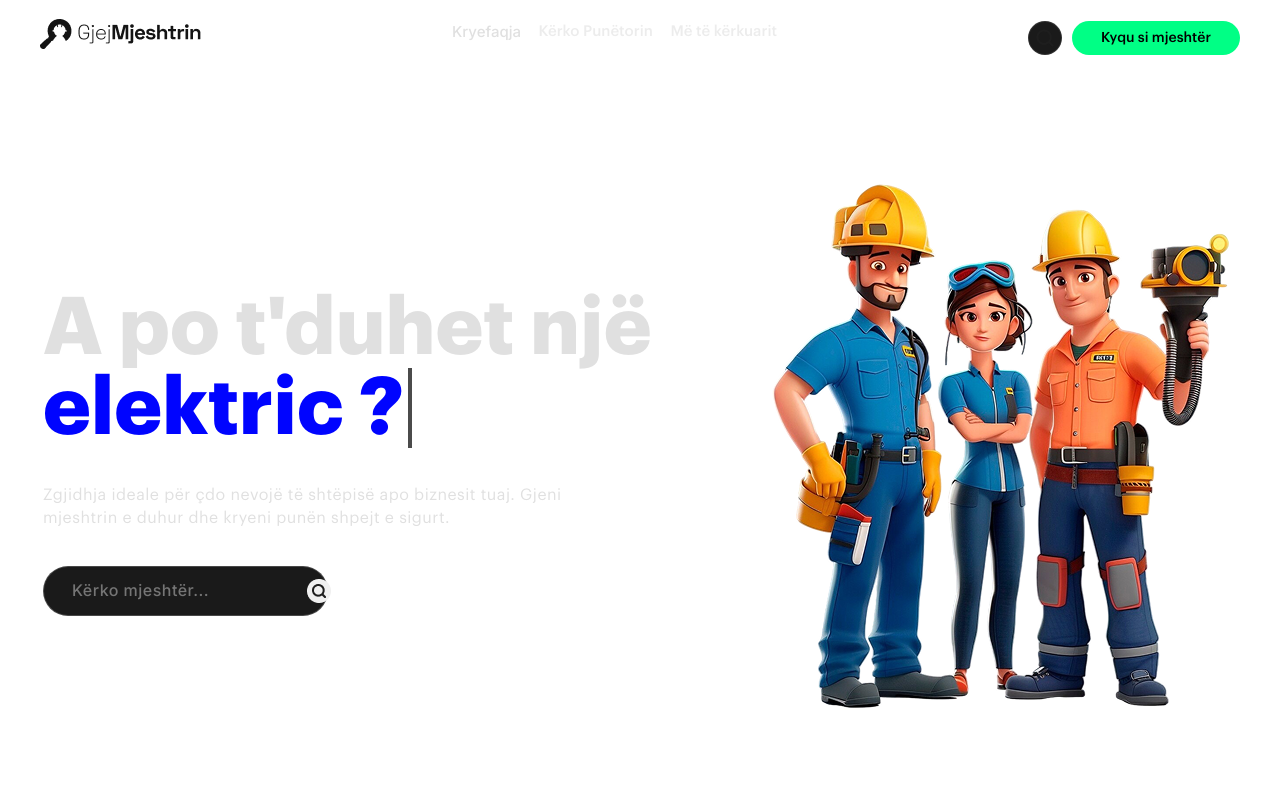
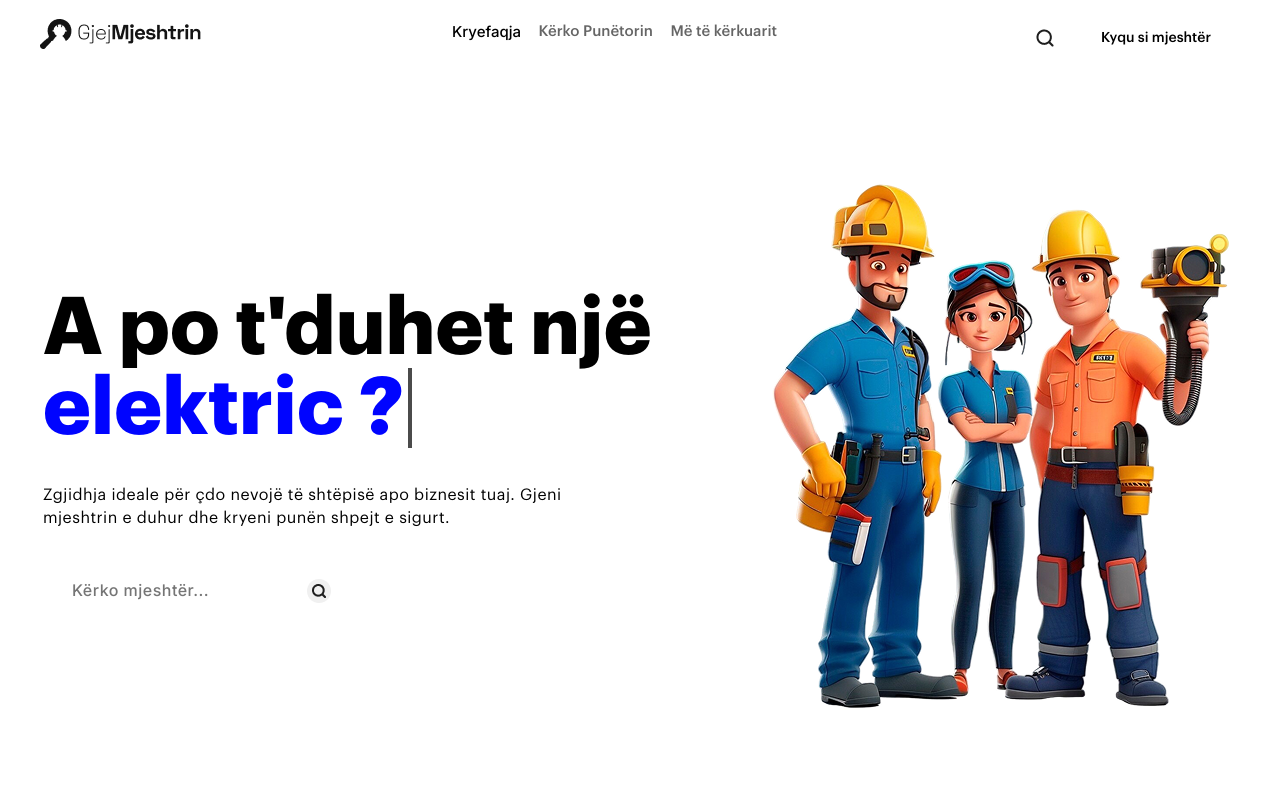
Before and after one commit to AgonC-dev/Mjeshtri, a React (Vite) app: page / in a window 1280 px wide. Shown: the top 800 px of the page. Built offline with nearby package versions, Linux system fonts and the light colour scheme; no server answers; the database is empty.

Commit message:
wiped index.css

```diff
--- a/src/index.css
+++ b/src/index.css
@@ -133,76 +133,7 @@
   font-style: italic;
 }
 
-:root {
-  /* Dark Theme Colors */
-  --bg-primary: #121212;
-  --bg-secondary: #1a1a1a;
-  --bg-black: #000000;
-  --accent-emerald: #00ff85;
-  --accent-emerald-r: 0;
-  --accent-emerald-g: 255;
-  --accent-emerald-b: 133;
-  --text-off-white: #e0e0e0;
-  --text-muted: #a0a0a0;
-  --text-white: #ffffff;
-  --accent-red: #ff4d4d;
-  --accent-red-r: 255;
-  --accent-red-g: 77;
-  --accent-red-b: 77;
-  --white-r: 255;
-  --white-g: 255;
-  --white-b: 255;
 
-  --black-r: 0;
-  --black-g: 0;
-  --black-b: 0;
-  --border-radius: 12px;
-  --shadow-soft: 0 4px 6px rgba(0, 0, 0, 0.3);
-  --shadow-medium: 0 8px 16px rgba(0, 0, 0, 0.4);
-  --shadow-card: 0 4px 10px rgba(0, 0, 0, 0.18);
-  --bg-dropdown: #1a1a1a;
-  --card-bg: var(--bg-secondary);
-  --card-border: rgba(0, 0, 0, 0.12);
-  --accent-emerald-dark: #00cc6a;
-}
-
-[data-theme="light"] {
-  /* Light Theme Colors - Adjusted for better readability */
---bg-primary: #e9e8e3ad;
---bg-secondary: #e3e1dc;
-
-
-
- /* Slightly off-white for secondary */
-  --bg-black: #495057; /* Dark gray for accents */
-  --accent-emerald: #00b36a; /* slightly darker emerald for better contrast */
-  --accent-emerald-r: 0;
-  --accent-emerald-g: 179;
-  --accent-emerald-b: 106;
-  --accent-emerald-dark: #00995a;
-  --card-bg: #e3e7ea; /* cards slightly darker than body */
-  --card-border: rgba(0, 0, 0, 0.08);
-  --shadow-card: 0 8px 22px rgba(0, 0, 0, 0.07);
-  --card-bg: #e0e5e8; /* slightly darker to improve separation */
-  --text-off-white: #212529; /* Dark text for readability */
-  --text-muted: #6c757d; /* Muted text */
-  --text-white: #ffffff;
-  --accent-red: #dc3545;
-  --accent-red-r: 220;
-  --accent-red-g: 53;
-  --accent-red-b: 69;
-  --white-r: 255;
-  --white-g: 255;
-  --white-b: 255;
-  --black-r: 0;
-  --black-g: 0;
-  --black-b: 0;
-  --border-radius: 12px;
-  --shadow-soft: 0 4px 6px rgba(0, 0, 0, 0.1);
-  --shadow-medium: 0 8px 16px rgba(0, 0, 0, 0.15);
-  --shadow-card: 0 6px 18px rgba(0, 0, 0, 0.06);
-  --bg-dropdown: #ffffff;
-}
 
 
 
```
